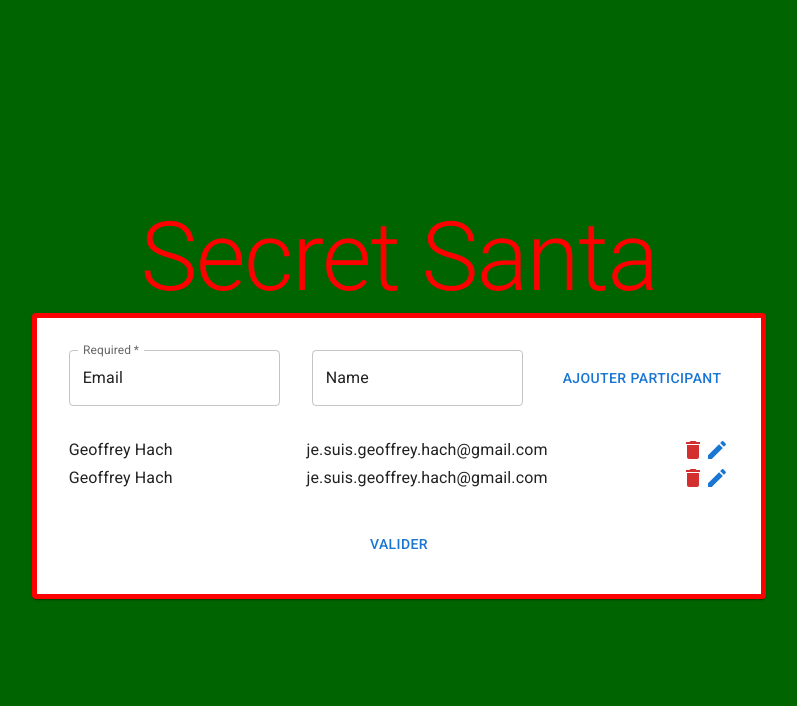
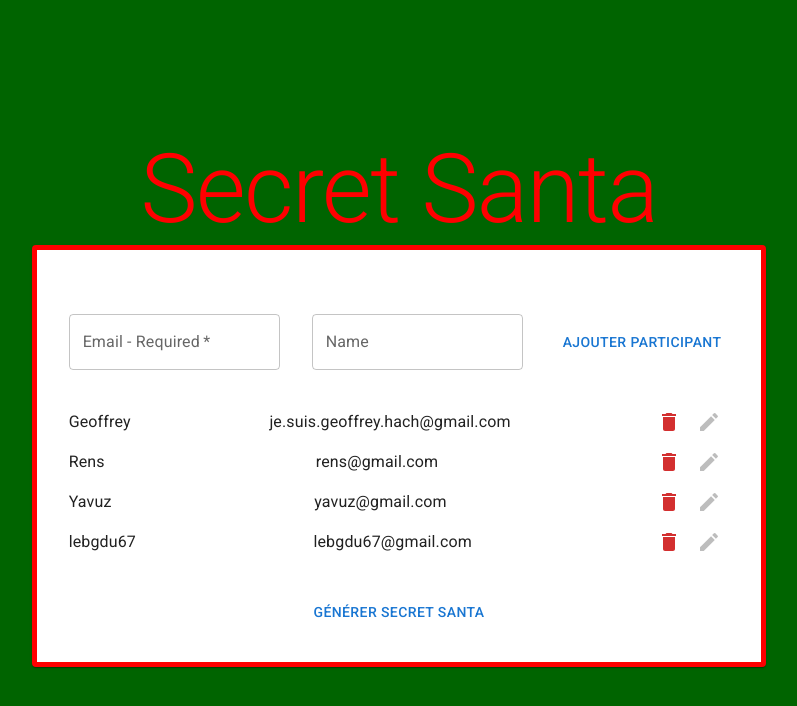
Before and after one commit to geoffreyhach/secretsanta, a React (Create React App) app: page / in a window 1280 px wide. Shown: the top 706 px of the page, without its empty margins (241-1038 px from the left). Built offline with nearby package versions, Linux system fonts and the light colour scheme.

Commit message:
added generate secret santa functionality

```diff
--- a/src/App.js
+++ b/src/App.js
@@ -1,9 +1,20 @@
-import { Box, Button, Card, Typography } from "@mui/material";
+import { Box, Card, Typography } from "@mui/material";
+import { useState } from "react";
 import "./App.css";
-import AddEmail from "./components/AddParticipant";
+import AddParticipant from "./components/AddParticipant";
+import Generate from "./components/Generate";
 import ParticipantsList from "./components/ParticipantsList";
+import Results from "./components/Results";
 
 function App() {
+    const [participants, setParticipants] = useState([
+        { email: "je.suis.geoffrey.hach@gmail.com", name: "Geoffrey" },
+        { email: "rens@gmail.com", name: "Rens" },
+        { email: "yavuz@gmail.com", name: "Yavuz" },
+        { email: "lebgdu67@gmail.com" },
+    ]);
+    const [results, setResults] = useState();
+
     return (
         <Box
             display="flex"
@@ -25,9 +36,24 @@ function App() {
                     padding: "2rem",
                 }}
             >
-                <AddEmail />
-                <ParticipantsList />
-                <Button>Valider</Button>
+                {!results && (
+                    <>
+                        <AddParticipant
+                            participants={participants}
+                            setParticipants={setParticipants}
+                        />
+                        <ParticipantsList
+                            participants={participants}
+                            setParticipants={setParticipants}
+                        />
+                        <Generate
+                            participants={participants}
+                            setResults={setResults}
+                        />
+                    </>
+                )}
+
+                {results && <Results results={results} />}
             </Card>
         </Box>
     );
--- a/src/components/AddParticipant.jsx
+++ b/src/components/AddParticipant.jsx
@@ -1,9 +1,31 @@
-import { Box, Button, TextField } from "@mui/material";
-import React from "react";
+import React, { useState } from "react";
+import { Box, Button, TextField, Typography } from "@mui/material";
 
-function AddEmail() {
+function AddEmail({ participants, setParticipants }) {
+    const [error, setError] = useState();
+    const [newParticipant, setNewParticipant] = useState({
+        email: "",
+        name: "",
+    });
+
+    const handleSubmit = (e) => {
+        e.preventDefault();
+        if (
+            !participants.filter(
+                (participant) => participant.email === newParticipant.email
+            ).length > 0
+        ) {
+            if (newParticipant.name === "") {
+                newParticipant.name = newParticipant.email.split("@")[0];
+            }
+            setParticipants([...participants, newParticipant]);
+        } else setError("Email déjà ajouté");
+    };
+
     return (
-        <form>
+        <form onSubmit={handleSubmit}>
+            {error && <Typography color="error">{error}</Typography>}
+
             <Box
                 sx={{
                     display: "flex",
@@ -11,21 +33,33 @@ function AddEmail() {
                     alignItems: "center",
                     gap: "2rem",
                     width: "100%",
-                    marginBottom: "2rem",
+                    marginBlock: "2rem",
                 }}
             >
                 <TextField
                     required
                     id="outlined-required"
-                    label="Required"
-                    defaultValue="Email"
+                    label="Email - Required"
+                    placeholder="Email"
+                    onChange={(e) => {
+                        setNewParticipant({
+                            email: e.target.value,
+                            name: newParticipant.name,
+                        });
+                    }}
                 />
                 <TextField
                     id="outlined-required"
-                    label=""
-                    defaultValue="Name"
+                    label="Name"
+                    placeholder="Name"
+                    onChange={(e) => {
+                        setNewParticipant({
+                            name: e.target.value,
+                            email: newParticipant.email,
+                        });
+                    }}
                 />
-                <Button>Ajouter participant</Button>
+                <Button type="submit">Ajouter participant</Button>
             </Box>
         </form>
     );
--- /dev/null
+++ b/src/components/Generate.jsx
@@ -0,0 +1,30 @@
+import { Button } from "@mui/material";
+import React from "react";
+
+function Generate({ participants, setResults }) {
+    const handleGenerate = (participants) => {
+        const results = [];
+        const arr = participants.map(
+            (participant) => participant.name || participant.email.split("@")[0]
+        );
+
+        const shuffledArr = arr.sort((a, b) => 0.5 - Math.random());
+
+        console.log(shuffledArr);
+
+        shuffledArr.forEach((name, index) => {
+            let nextIndex = index + 1;
+            if (nextIndex === shuffledArr.length) nextIndex = 0;
+            results.push([name, shuffledArr[nextIndex]]);
+        });
+        setResults(results);
+    };
+
+    return (
+        <Button onClick={() => handleGenerate(participants)}>
+            Générer Secret Santa
+        </Button>
+    );
+}
+
+export default Generate;
--- a/src/components/ParticipantItem.jsx
+++ b/src/components/ParticipantItem.jsx
@@ -1,20 +1,31 @@
 import React from "react";
-import { Box, Typography } from "@mui/material";
+import { Box, IconButton, Typography } from "@mui/material";
 import DeleteIcon from "@mui/icons-material/Delete";
 import EditIcon from "@mui/icons-material/Edit";
 
-function ParticipantItem(props) {
+function ParticipantItem({ name, email, participants, setParticipants }) {
+    const handleDelete = () => {
+        setParticipants(
+            participants.filter((participant) => participant.email !== email)
+        );
+    };
+
     return (
         <Box
             display="flex"
             justifyContent="space-between"
+            alignItems="center"
             sx={{ width: "100%" }}
         >
-            <Typography>Geoffrey Hach</Typography>
-            <Typography>je.suis.geoffrey.hach@gmail.com</Typography>
+            <Typography>{!name ? email.split("@")[0] : name}</Typography>
+            <Typography>{email}</Typography>
             <Box>
-                <DeleteIcon color="error" />
-                <EditIcon color="primary" />
+                <IconButton onClick={handleDelete}>
+                    <DeleteIcon color="error" />
+                </IconButton>
+                <IconButton disabled>
+                    <EditIcon color="diasbled" />
+                </IconButton>
             </Box>
         </Box>
     );
--- a/src/components/ParticipantsList.jsx
+++ b/src/components/ParticipantsList.jsx
@@ -2,11 +2,18 @@ import { Box } from "@mui/system";
 import React from "react";
 import ParticipantItem from "./ParticipantItem";
 
-function ParticipantsList(props) {
+function ParticipantsList({ participants, setParticipants }) {
     return (
         <Box sx={{ marginBottom: "2rem" }}>
-            <ParticipantItem />
-            <ParticipantItem />
+            {participants.map((participant) => (
+                <ParticipantItem
+                    key={participant.email}
+                    name={participant.name}
+                    email={participant.email}
+                    participants={participants}
+                    setParticipants={setParticipants}
+                />
+            ))}
         </Box>
     );
 }
--- /dev/null
+++ b/src/components/Results.jsx
@@ -0,0 +1,17 @@
+import { Box, Button, Typography } from "@mui/material";
+import React from "react";
+
+function Results({ results }) {
+    return (
+        <Box>
+            {results.map((couple) => (
+                <Typography>
+                    {couple[0]} offre un cadeau à {couple[1]}
+                </Typography>
+            ))}
+            <Button>Envoyer Emails</Button>
+        </Box>
+    );
+}
+
+export default Results;
```
